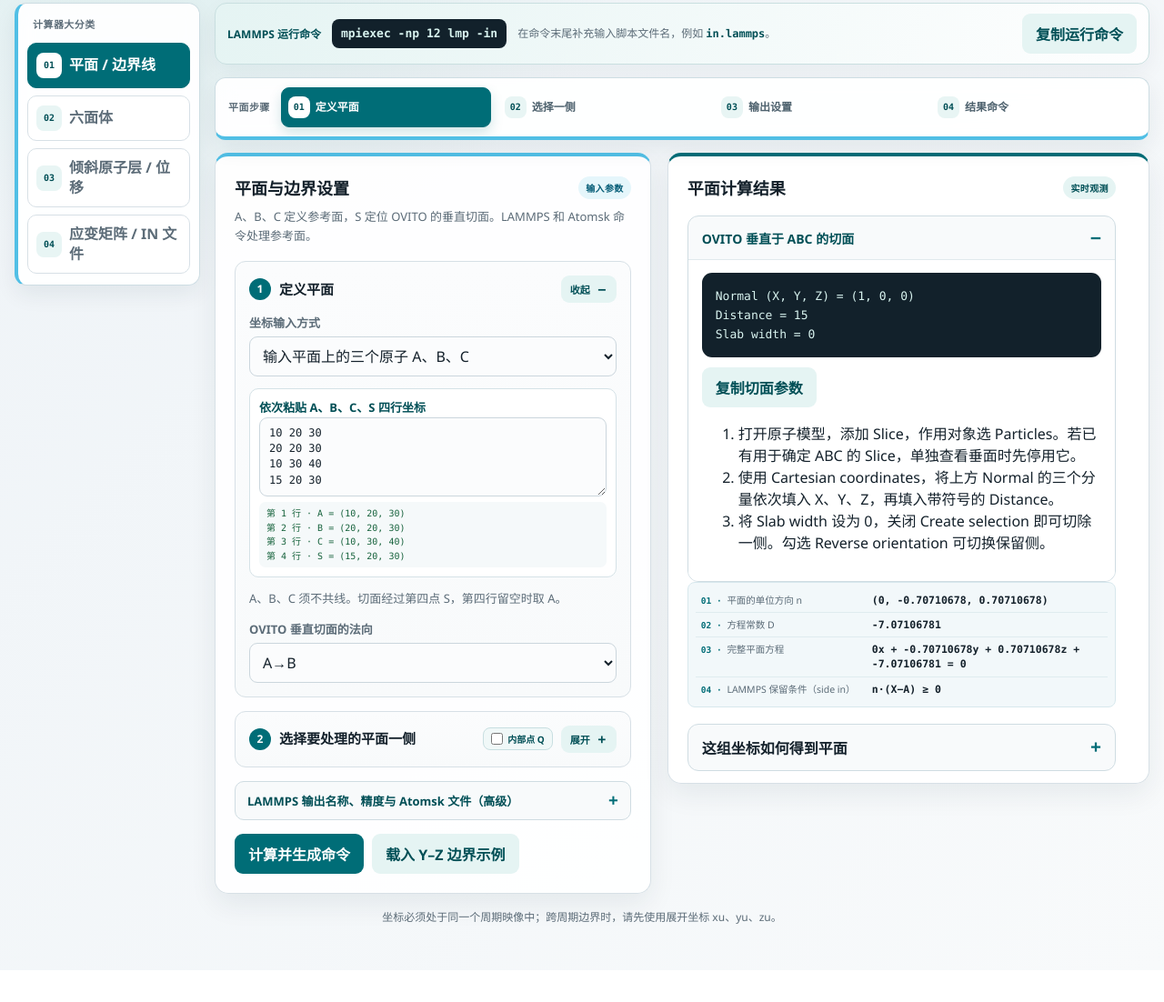
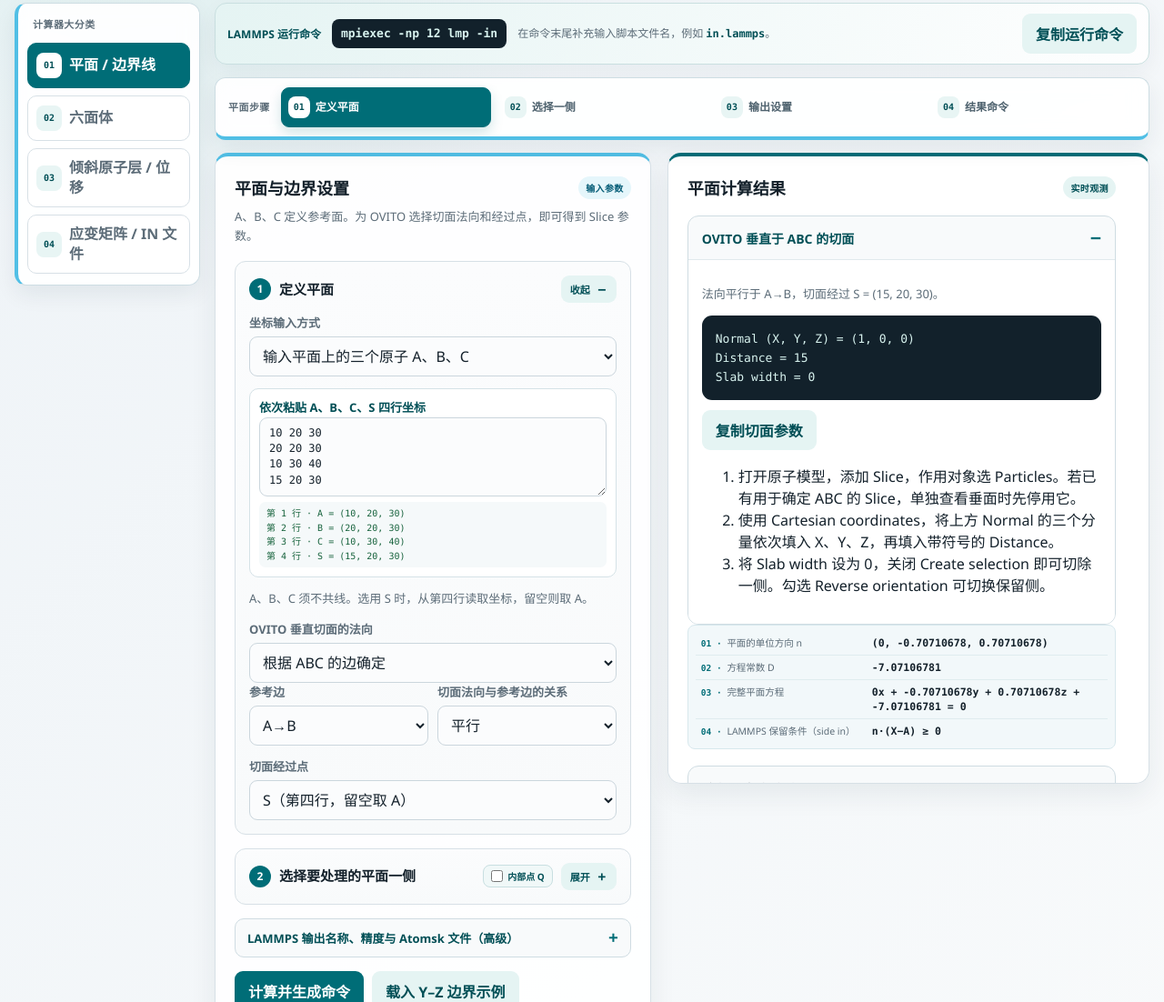
Before and after one commit to zhfang28-code/lammps-plane-calculator, a plain HTML site: page index.html in a window 1280 px wide. Shown: the part 132-1234 px from the top of the page at 91% size. Before the commit the page ends 1199 px from the top, so only its background shows below. Drawn offline with Linux system fonts and the light colour scheme.

Commit message:
Add edge-relative and two-point OVITO slice normals

```diff
--- a/assets/js/app.js
+++ b/assets/js/app.js
@@ -14,6 +14,10 @@ const FIXED_BATCH_DEFINITIONS={
     {prefix:"b",label:"B",description:"原子 B"},
     {prefix:"c",label:()=>$("planeMode")?.value==="line" ? "E" : "C",description:()=>$("planeMode")?.value==="line" ? "延伸方向 E" : "原子 C"},
     {prefix:"ovitoS",label:"S",description:"垂直切面经过点",emptyText:"采用 A 的坐标"}
+  ],
+  ovitoKLBatch:[
+    {prefix:"ovitoK",label:"K",description:"法向起点"},
+    {prefix:"ovitoL",label:"L",description:"法向终点"}
   ],
   hexaPointBatch:[
     {prefix:"ha",label:"A",description:"底面顶点 A"},
@@ -171,16 +175,24 @@ $("planeMode").addEventListener("change", () => {
   $("planePointBatch").rows=line ? 3 : 4;
   $("thirdHelp").textContent = line
     ? "第三行 E 是延伸方向向量，例如 (1,0,0)。此模式只使用前三行。"
-    : "A、B、C 须不共线。切面经过第四点 S，第四行留空时取 A。";
+    : "A、B、C 须不共线。选用 S 时，从第四行读取坐标，留空则取 A。";
   updateFixedCoordinateBatch($("planePointBatch"));
 });
 $("useInside").addEventListener("change", () => $("insideFields").classList.toggle("hidden", !$("useInside").checked));
 
+function ovitoAnchorChoice() {
+  return $("ovitoNormalMode").value==="kl" ? $("ovitoKLAnchor").value : $("ovitoEdgeAnchor").value;
+}
+
 function updateOvitoSlice(A,B,C) {
   const enabled=$("planeMode").value==="three";
+  const manual=$("ovitoNormalMode").value==="kl";
   $("ovitoEdgeField").hidden=!enabled;
+  $("ovitoEdgeOptions").hidden=manual;
+  $("ovitoKLOptions").hidden=!manual;
   $("ovitoSliceResult").hidden=!enabled;
   clearMessage("ovitoMessage");
+  $("ovitoSliceGeometry").textContent="";
   const output=$("ovitoSliceParams");
   output.textContent="";
   $("copyOvitoSlice").disabled=true;
@@ -188,13 +200,44 @@ function updateOvitoSlice(A,B,C) {
   try {
     if (![A,B,C].every(validPoint)) throw new Error("请填写 A、B、C 三个有效坐标。");
     const ab=sub(B,A), ac=sub(C,A);
-    if (norm(cross(ab,ac))<EPS) throw new Error("A、B、C 重合或共线，无法确定参考面。");
-    const edge={ab,ac,bc:sub(C,B)}[$("ovitoEdge").value];
-    const normal=normalized(edge);
-    const hasAnchor=fixedBatchLines($("planePointBatch"))[3]?.trim();
-    const anchor=hasAnchor ? readFixedBatchPoint("planePointBatch",3,"切面经过点 S") : A;
+    const areaVector=cross(ab,ac);
+    const area=norm(areaVector);
+    if (area<EPS) throw new Error("A、B、C 重合或共线，无法确定参考面。");
+    if (!Number.isFinite(area)) throw new Error("参考面坐标超出可计算范围。");
+    const planeNormal=normalized(areaVector);
+    const points={a:A,b:B,c:C};
+    let normal, directionText;
+    if (manual) {
+      const K=readFixedBatchPoint("ovitoKLBatch",0,"起点 K");
+      const L=readFixedBatchPoint("ovitoKLBatch",1,"终点 L");
+      const kl=sub(L,K);
+      if (norm(kl)<EPS) throw new Error("K、L 须为两个不同的点。");
+      normal=normalized(kl);
+      if (Math.abs(dot(normal,planeNormal))>1e-8) {
+        throw new Error("K→L 偏离 ABC 的面内方向。请调整 K 或 L，使两点到 ABC 面的有符号距离相同。");
+      }
+      points.k=K;
+      directionText="法向沿 K→L";
+    } else {
+      const edges={ab,ac,bc:sub(C,B)};
+      const referenceEdge=$("ovitoEdge");
+      const tangent=normalized(edges[referenceEdge.value]);
+      const perpendicular=$("ovitoRelation").value==="perpendicular";
+      normal=perpendicular ? normalized(cross(planeNormal,tangent)) : tangent;
+      directionText=(perpendicular ? "法向垂直于 " : "法向平行于 ")+referenceEdge.selectedOptions[0].text;
+    }
+    let anchorName=ovitoAnchorChoice();
+    if (anchorName==="s") {
+      if (fixedBatchLines($("planePointBatch"))[3]?.trim()) {
+        points.s=readFixedBatchPoint("planePointBatch",3,"切面经过点 S");
+      } else {
+        anchorName="a";
+      }
+    }
+    const anchor=points[anchorName];
     const distance=dot(normal,anchor);
     if (!validPoint(normal) || !Number.isFinite(distance)) throw new Error("坐标超出可计算范围。");
+    $("ovitoSliceGeometry").textContent=`${directionText}，切面经过 ${anchorName.toUpperCase()} = ${vectorText(anchor,12)}。`;
     output.textContent=`Normal (X, Y, Z) = ${vectorText(normal,12)}\nDistance = ${clean(distance,12)}\nSlab width = 0`;
     $("copyOvitoSlice").disabled=false;
   } catch(error) {
@@ -202,7 +245,17 @@ function updateOvitoSlice(A,B,C) {
   }
 }
 
-$("ovitoEdge").addEventListener("change",()=>updateOvitoSlice(readPoint("a"),readPoint("b"),readPoint("c")));
+function refreshOvitoSlice() {
+  updateOvitoSlice(readPoint("a"),readPoint("b"),readPoint("c"));
+}
+["ovitoNormalMode","ovitoEdge","ovitoRelation","ovitoEdgeAnchor","ovitoKLAnchor"].forEach(id=>{
+  $(id).addEventListener("change",()=>{
+    updateFixedCoordinateBatch($("planePointBatch"));
+    refreshOvitoSlice();
+  });
+});
+$("ovitoKLBatch").addEventListener("input",refreshOvitoSlice);
+$("ovitoKLBatch").addEventListener("change",refreshOvitoSlice);
 
 $("calcPlane").addEventListener("click", () => {
   clearMessage("planeMessage");
@@ -657,7 +710,10 @@ function updateFixedCoordinateBatch(input) {
     const row=document.createElement("p");
     row.className="coordinate-batch-recognition-row";
     const line=(lines[index] || "").trim();
-    if (!line) {
+    if (definition.prefix==="ovitoS" && ovitoAnchorChoice()!=="s") {
+      row.textContent=`第 4 行 · S：本次采用经过点 ${ovitoAnchorChoice().toUpperCase()}`;
+      row.dataset.state="empty";
+    } else if (!line) {
       row.textContent=`第 ${index+1} 行 · ${label}（${description}）：${definition.emptyText || "等待 XYZ"}`;
       row.dataset.state="empty";
     } else {
--- a/index.html
+++ b/index.html
@@ -238,7 +238,7 @@
       <div class="layout">
         <div class="card input-card">
           <h2>平面与边界设置</h2>
-          <p class="help form-intro">A、B、C 定义参考面，S 定位 OVITO 的垂直切面。LAMMPS 和 Atomsk 命令处理参考面。</p>
+          <p class="help form-intro">A、B、C 定义参考面。为 OVITO 选择切面法向和经过点，即可得到 Slice 参数。</p>
 
           <div id="planeDefinition" class="form-section side-nav-target">
             <h3 class="section-heading"><span class="step-badge">1</span>定义平面</h3>
@@ -258,14 +258,41 @@
 15 20 30</textarea>
             <div class="coordinate-batch-recognition" aria-live="polite"></div>
           </div>
-          <p id="thirdHelp" class="help">A、B、C 须不共线。切面经过第四点 S，第四行留空时取 A。</p>
+          <p id="thirdHelp" class="help">A、B、C 须不共线。选用 S 时，从第四行读取坐标，留空则取 A。</p>
           <div id="ovitoEdgeField" class="field">
-            <label for="ovitoEdge">OVITO 垂直切面的法向</label>
-            <select id="ovitoEdge">
-              <option value="ab">A→B</option>
-              <option value="ac">A→C</option>
-              <option value="bc">B→C</option>
+            <label for="ovitoNormalMode">OVITO 垂直切面的法向</label>
+            <select id="ovitoNormalMode">
+              <option value="edge">根据 ABC 的边确定</option>
+              <option value="kl">手动输入 K、L 两点</option>
             </select>
+            <div id="ovitoEdgeOptions">
+              <div class="row">
+                <div class="field"><label for="ovitoEdge">参考边</label><select id="ovitoEdge">
+                  <option value="ab">A→B</option><option value="ac">A→C</option><option value="bc">B→C</option>
+                </select></div>
+                <div class="field"><label for="ovitoRelation">切面法向与参考边的关系</label><select id="ovitoRelation">
+                  <option value="parallel">平行</option><option value="perpendicular">垂直（在 ABC 面内）</option>
+                </select></div>
+              </div>
+              <label for="ovitoEdgeAnchor">切面经过点</label>
+              <select id="ovitoEdgeAnchor">
+                <option value="s">S（第四行，留空取 A）</option>
+                <option value="a">A</option><option value="b">B</option><option value="c">C</option>
+              </select>
+            </div>
+            <div id="ovitoKLOptions" hidden>
+              <div class="coordinate-batch-entry">
+                <label for="ovitoKLBatch">依次粘贴 K、L 两行坐标</label>
+                <p class="help">K→L 为切面法向，方向须平行于 ABC 面。</p>
+                <textarea id="ovitoKLBatch" class="coordinate-batch-input fixed-coordinate-batch" rows="2" placeholder="每行一个 XYZ 坐标" spellcheck="false"></textarea>
+                <div class="coordinate-batch-recognition" aria-live="polite"></div>
+              </div>
+              <label for="ovitoKLAnchor">切面经过点</label>
+              <select id="ovitoKLAnchor">
+                <option value="k">K</option><option value="a">A</option><option value="b">B</option><option value="c">C</option>
+                <option value="s">S（第四行，留空取 A）</option>
+              </select>
+            </div>
           </div>
           </div>
 
@@ -345,6 +372,7 @@
           <details id="ovitoSliceResult" class="command-panel" open>
             <summary>OVITO 垂直于 ABC 的切面</summary>
             <div class="command-panel-body">
+              <p class="help" id="ovitoSliceGeometry"></p>
               <pre id="ovitoSliceParams" aria-live="polite"></pre>
               <div class="actions"><button class="secondary" id="copyOvitoSlice" data-copy="ovitoSliceParams" data-message="ovitoMessage">复制切面参数</button></div>
               <div id="ovitoMessage" class="message error"></div>
@@ -872,6 +900,6 @@
     <footer>坐标必须处于同一个周期映像中；跨周期边界时，请先使用展开坐标 xu、yu、zu。</footer>
   </main>
 
-  <script src="assets/js/app.js?v=20261123-1"></script>
+  <script src="assets/js/app.js?v=20261123-2"></script>
 </body>
 </html>
```
